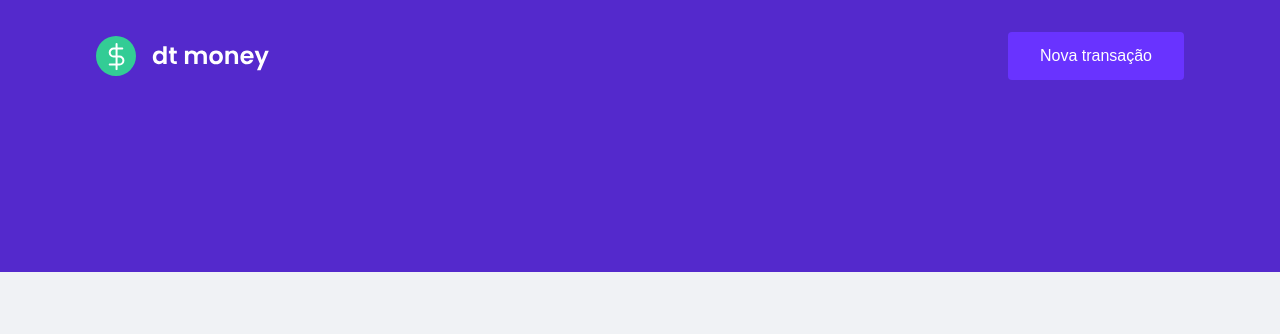
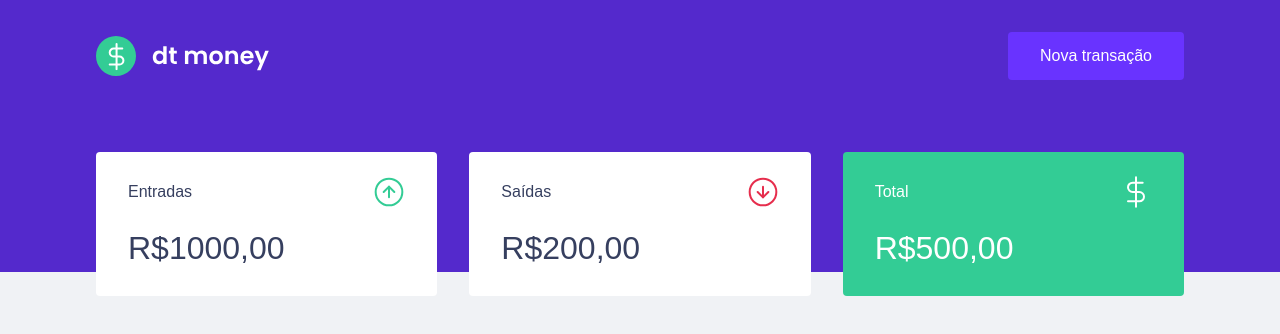
Before and after one commit to FernandaDsilva/dtmoney, a React (Create React App) app: page / in a window 1280 px wide. Shown: the top 334 px of the page. Built offline with nearby package versions, Linux system fonts and the light colour scheme.

Commit message:
:sparkles: create dashboard component

```diff
--- a/public/index.html
+++ b/public/index.html
@@ -9,7 +9,7 @@
     <link rel="shortcut icon" href="favicon.png" type="image/png" />
     <title>dtmoney</title>
     <link
-      href="https://fonts.googleapis.com/css2?family=Poppins:wght@400;600&display=swap"
+      href="https://fonts.googleapis.com/css2?family=Poppins:wght@400;500;600&display=swap"
       rel="stylesheet"
       />
   </head>
--- a/src/App.tsx
+++ b/src/App.tsx
@@ -1,3 +1,4 @@
+import { Dashboard } from "./components/Dashboard";
 import { Header } from "./components/Header";
 import { GlobalStyle } from "./styled/global";
 
@@ -5,6 +6,7 @@
   return (
     <>
       <Header />
+      <Dashboard />
       <GlobalStyle />
     </ >
   );
--- /dev/null
+++ b/src/components/Dashboard/index.tsx
@@ -0,0 +1,10 @@
+import { Container } from "../Dashboard/styles";
+import { Summary } from "../Summary";
+
+export function Dashboard (){
+    return (
+        <Container>
+            <Summary />
+        </Container>
+    )
+}
--- /dev/null
+++ b/src/components/Dashboard/styles.ts
@@ -0,0 +1,7 @@
+import styled from "styled-components";
+
+export const Container = styled.main`
+    max-width: 1120px;
+    margin: 0 auto;
+    padding: 2.5rem 1rem;
+`;
--- /dev/null
+++ b/src/components/Summary/index.tsx
@@ -0,0 +1,37 @@
+import incomeImg from '../../assets/income.svg'
+import outcomeImg from '../../assets/outcome.svg'
+import totalImg from '../../assets/total.svg'
+
+
+import { Container } from "./styled";
+
+export function Summary() {
+    return(
+       <Container>
+        <div>
+            <header>
+                <p>Entradas</p>
+                <img src={incomeImg} alt="entradas" />
+            </header>
+
+            <strong>R$1000,00</strong>
+        </div>
+        <div>
+            <header>
+                <p>Saídas</p>
+                <img src={outcomeImg} alt="saídas" />
+            </header>
+
+            <strong>R$200,00</strong>
+        </div>
+        <div className='highlight-background'>
+            <header>
+                <p>Total</p>
+                <img src={totalImg} alt="saídas" />
+            </header>
+
+            <strong>R$500,00</strong>
+        </div>
+       </Container>
+    )
+}
--- /dev/null
+++ b/src/components/Summary/styled.ts
@@ -0,0 +1,34 @@
+import styled from "styled-components";
+
+export const Container = styled.div`
+  display: grid;
+  grid-template-columns: repeat(3, 1fr);
+  gap: 2rem;
+  margin-top: -10rem;
+
+  div {
+    background: var(--shape);
+    padding: 1.5rem 2rem;
+    border-radius: 0.25rem;
+    color: var(--text-title);
+
+    header {
+      display: flex;
+      align-items: center;
+      justify-content: space-between;
+    }
+
+    strong {
+        display: block;
+        margin-top: 1rem ;
+        font-size: 2rem;
+        font-weight: 500;
+        line-height: 3rem ;
+    }
+
+    &.highlight-background{
+        background-color: var(--green);
+        color: var(--shape)
+    }
+  }
+`;
--- a/src/styled/global.ts
+++ b/src/styled/global.ts
@@ -9,6 +9,7 @@
         --text-title: #363f5f;
         --text-body: #969cb3;
         --shape: #ffffff;
+        --green: #33cc95
     }
     *{
         margin: 0;
```
